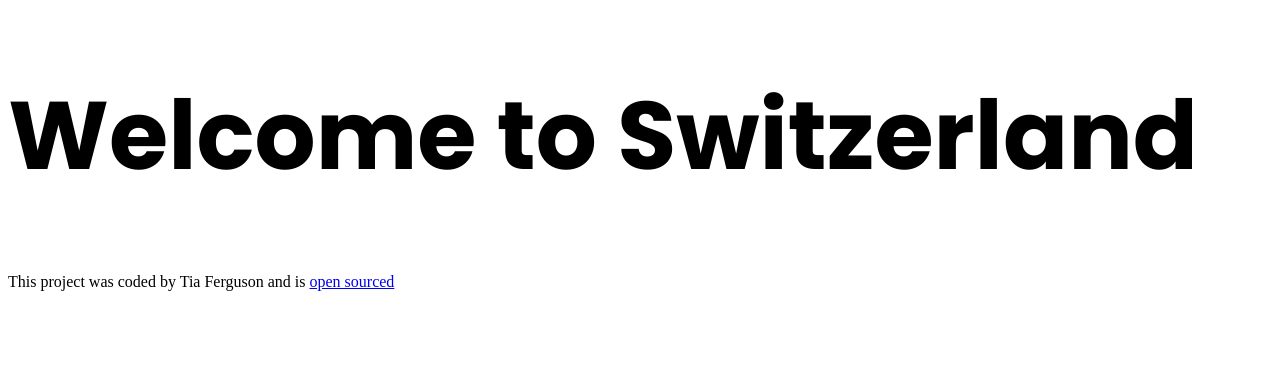
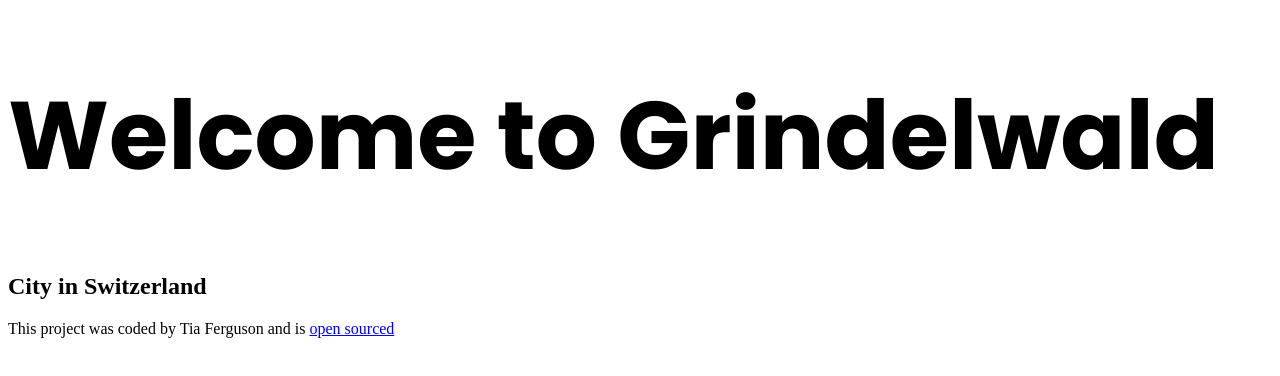
Before and after one commit to Jusferg/switzerland-travel-project, a plain HTML site: page index.html in a window 1280 px wide. Drawn offline with Linux system fonts and the light colour scheme.

Commit message:
added title on page

```diff
--- a/index.html
+++ b/index.html
@@ -11,10 +11,11 @@
       rel="stylesheet"
     />
     <link rel="stylesheet" href="src/styles.css" />
-    <title>Welcome to Switzerland</title>
+    <title>Welcome to Grindelwald</title>
   </head>
   <body>
-    <h1>Welcome to Switzerland</h1>
+    <h1>Welcome to Grindelwald</h1>
+    <h2>City in Switzerland</h2>
     <footer>
         This project was coded by Tia Ferguson and is <a href="https://github.com/Jusferg/switzerland-travel-project">open sourced</a>
     </footer>
```
